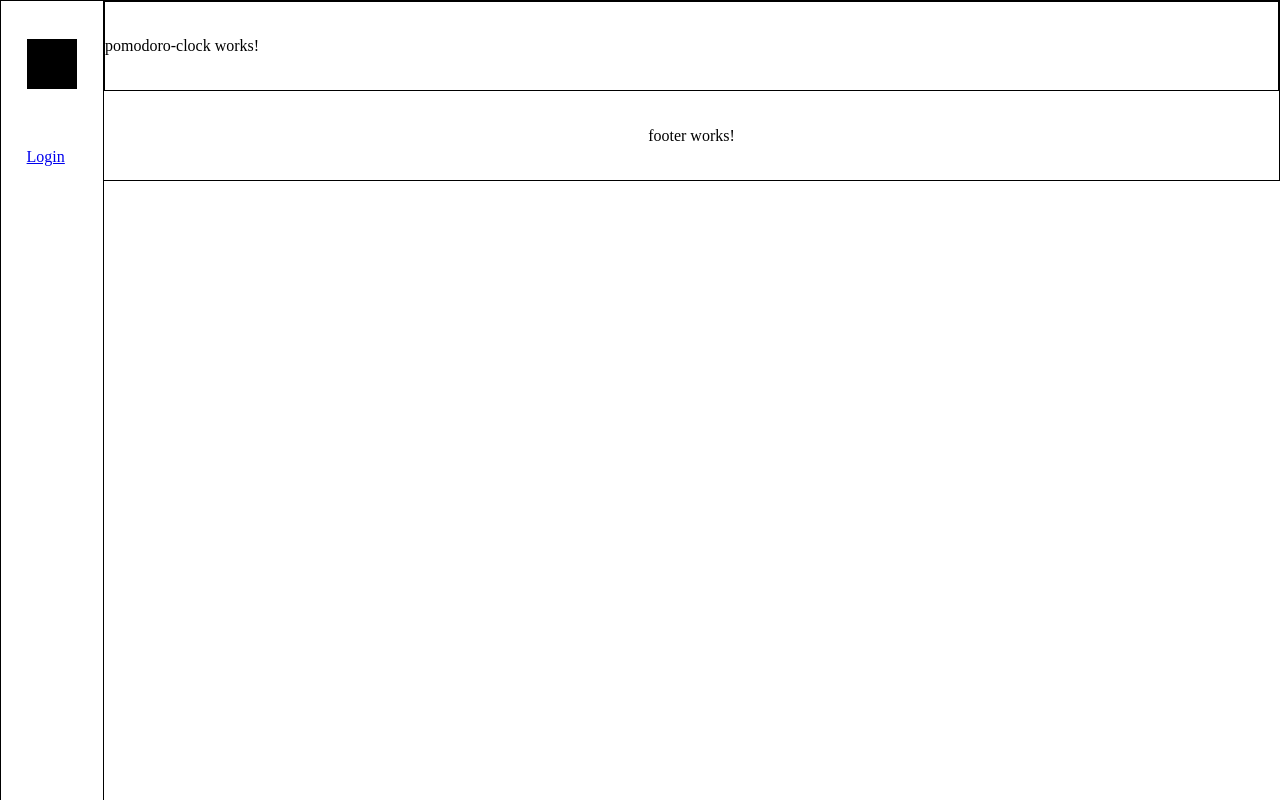
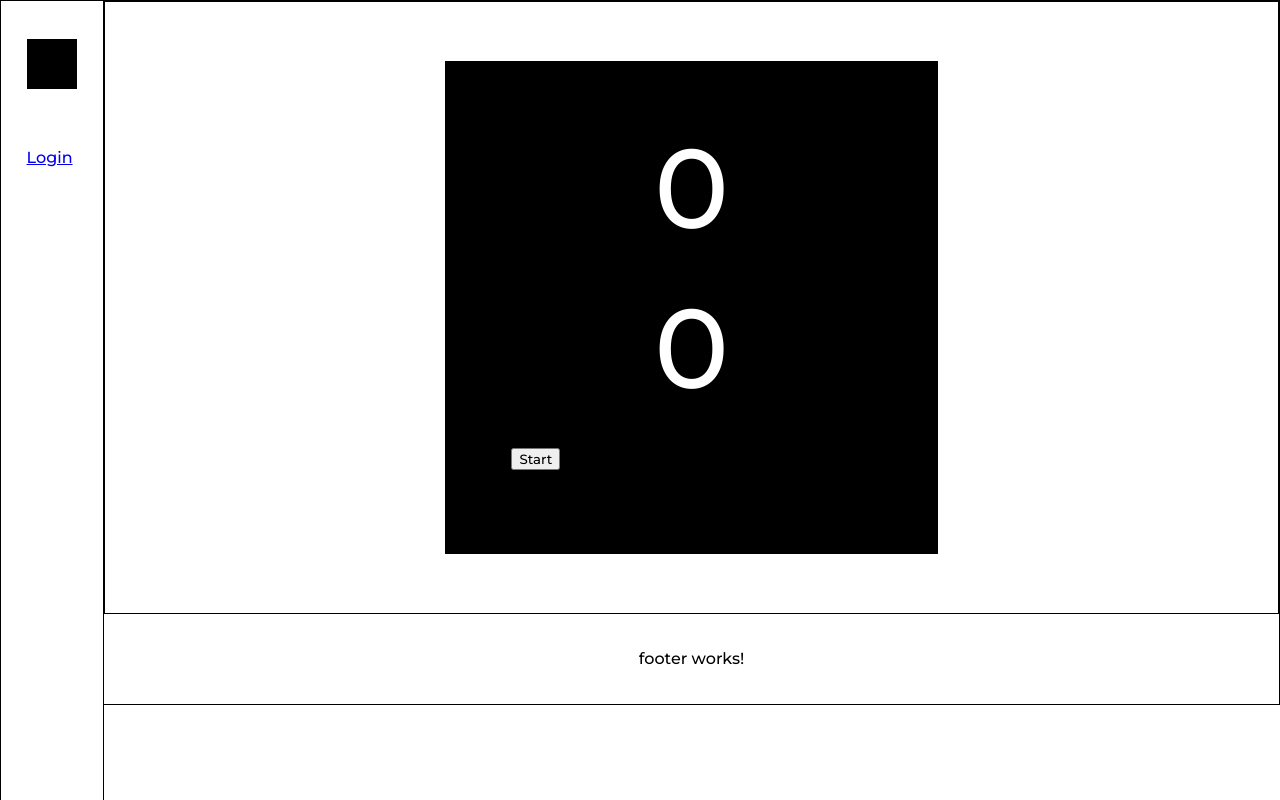
Before and after one commit to Katherine-svg/pomodoro_app, an Angular app in the folder frontend/pomodoro/: page /pomodoro-clock in a window 1280 px wide. Built offline with nearby package versions, Linux system fonts and the light colour scheme.

Commit message:
pomodoro functionality

```diff
--- a/frontend/pomodoro/src/app/components/account/login/login.component.css
+++ b/frontend/pomodoro/src/app/components/account/login/login.component.css
@@ -1,6 +1,10 @@
-form {
+#loginForm {
     width: 30%;
     margin: 15% auto;
+}
+
+form {
+    margin: 3% auto;
 }
 
 hr {
--- a/frontend/pomodoro/src/app/components/account/login/login.component.html
+++ b/frontend/pomodoro/src/app/components/account/login/login.component.html
@@ -1,5 +1,6 @@
+<div id="loginForm">
+<h1>Login</h1>
 <form #f="ngForm" (ngSubmit)="login(f)" novalidate>
-    <h1>Login</h1>
 
     <label>Username</label>
     <input type="text" name="username" ngModel required #username="ngModel" />
@@ -10,3 +11,4 @@
 
     <button>register</button>
 </form>
+</div>
--- a/frontend/pomodoro/src/app/components/account/logout/logout.component.ts
+++ b/frontend/pomodoro/src/app/components/account/logout/logout.component.ts
@@ -1,4 +1,5 @@
 import { Component, OnInit } from '@angular/core';
+import { Router } from '@angular/router';
 
 @Component({
   selector: 'app-logout',
@@ -7,10 +8,20 @@ import { Component, OnInit } from '@angular/core';
 })
 export class LogoutComponent implements OnInit {
 
-  constructor() { }
+
+  constructor(
+    private router: Router
+  ) { }
 
   ngOnInit(): void {
     sessionStorage.removeItem("currentuser")
+    this.delayRerouting()
+  }
+
+  delayRerouting() {
+    setTimeout( () => {
+      this.router.navigate([''])
+    }, 2000)
   }
 
 }
--- a/frontend/pomodoro/src/app/components/account/signup/signup.component.css
+++ b/frontend/pomodoro/src/app/components/account/signup/signup.component.css
@@ -1,6 +1,9 @@
-form {
+#signupForm {
     width: 30%;
     margin: 15% auto;
+}
+form {
+    margin: 3% auto;
 }
 
 hr {
--- a/frontend/pomodoro/src/app/components/account/signup/signup.component.html
+++ b/frontend/pomodoro/src/app/components/account/signup/signup.component.html
@@ -1,5 +1,6 @@
+<div id="signupForm">
+<h1>Sign up</h1>
 <form #s="ngForm" (ngSubmit)="register(s)" novalidate>
-    <h1>Sign up</h1>
     <label>Email</label>
     <input type="email" name="email" ngModel #email="ngModel" />
 
@@ -13,3 +14,4 @@
 
     <button>register</button>
 </form>
+</div>
--- a/frontend/pomodoro/src/app/components/core-appservices/pomodoro-clock/pomodoro-clock.component.css
+++ b/frontend/pomodoro/src/app/components/core-appservices/pomodoro-clock/pomodoro-clock.component.css
@@ -0,0 +1,23 @@
+#pomodoro {
+    width: 400px;
+    height: 400px;
+    background: black;
+    margin: 5% auto;
+    padding: 4%;
+}
+
+p {
+    text-align: center;
+    font-size: 7em;
+    color: white;
+}
+
+button {
+    margin: 5%;
+}
+
+/*
+#start {}
+#pause {}
+#stop {}
+*/
--- a/frontend/pomodoro/src/app/components/core-appservices/pomodoro-clock/pomodoro-clock.component.html
+++ b/frontend/pomodoro/src/app/components/core-appservices/pomodoro-clock/pomodoro-clock.component.html
@@ -1 +1,7 @@
-<p>pomodoro-clock works!</p>
+<div id="pomodoro">
+    <p>{{ time }}</p>
+    <p>{{ secondsToMinutes }}</p>
+    <button id="start" (click)="start()" *ngIf="active == false" >Start</button>
+    <button id="pause" (click)="pause()" *ngIf="active" >Pause</button>
+    <button id="stop" (click)="reset()" *ngIf="active"  >reset</button>
+</div>
--- a/frontend/pomodoro/src/app/components/core-appservices/pomodoro-clock/pomodoro-clock.component.ts
+++ b/frontend/pomodoro/src/app/components/core-appservices/pomodoro-clock/pomodoro-clock.component.ts
@@ -7,9 +7,59 @@ import { Component, OnInit } from '@angular/core';
 })
 export class PomodoroClockComponent implements OnInit {
 
+  time: number = 0
+  interval
+
+  secondsToMinutes: any = 0
+
+  hour: number
+  minutes: number
+  seconds: number
+
+  sString
+  mString
+
+  active: boolean = false
+
   constructor() { }
 
   ngOnInit(): void {
+
+  }
+
+  start() {
+   this.interval = setInterval(() => {
+      this.time++;
+
+      if (this.time < 60)
+      this.secondsToMinutes = this.time
+      else
+      this.secondsToMin(this.time)
+
+    }, 1500)
+    this.active = true
+  }
+  pause() {
+    clearInterval(this.interval);
+  }
+
+  reset() {
+    clearInterval(this.interval);
+    this.time = 0
+    this.secondsToMin(this.time)
+  }
+
+  secondsToMin(s:number) {
+
+    this.hour = Math.floor(s / 3600)
+    this.minutes = Math.floor(s % 3600 / 60)
+    this.seconds = Math.floor(s % 3600 % 60)
+
+    this.sString = `0${this.seconds}`
+    this.mString =  `0${this.minutes}`
+
+    this.secondsToMinutes =  `${this.mString.slice(-2)} : ${this.sString.slice(-2)}`
+
   }
 
 }
--- a/frontend/pomodoro/src/app/components/navbar/navbar.component.html
+++ b/frontend/pomodoro/src/app/components/navbar/navbar.component.html
@@ -1,16 +1,23 @@
 <div id="navbar">
     <ul>
+        <div *ngIf="getUser() == ''; else elseBlock">
         <li><a routerLink="">
 
             <div id="logo"></div>
 
         </a></li>
-        <div *ngIf="getUser() == ''; else elseBlock">
+
         <li class="user-state">
             <a routerLink="login">Login</a>
         </li>
         </div>
+
         <ng-template #elseBlock>
+        <li><a routerLink="pomodoro-clock">
+
+            <div id="logo"></div>
+
+        </a></li>
         <li class="user-state">
             <a routerLink="logout">Log out</a>
         </li>
--- a/frontend/pomodoro/src/app/shared/models/model.ts
+++ b/frontend/pomodoro/src/app/shared/models/model.ts
@@ -8,6 +8,6 @@ export enum Role {
     username: string;
     password: string;
     email: string;
-    role: string;
+    role: Role;
     token?: string;
 }
--- a/frontend/pomodoro/src/styles.css
+++ b/frontend/pomodoro/src/styles.css
@@ -1,5 +1,17 @@
+/*
+font-family: 'Roboto Mono', monospace;
+*/
+@import url('https://fonts.googleapis.com/css2?family=Roboto+Mono:wght@100;300;400;700&display=swap');
+
+/*
+font-family: 'Montserrat', sans-serif;
+*/
+
+@import url('https://fonts.googleapis.com/css2?family=Montserrat:wght@200;500;800&display=swap');
+
 * {
     margin: 0;
+    font-family: 'Montserrat', sans-serif;
 }
 
 h1, h2, p, label {
```
Also changed, not shown: frontend/pomodoro/src/app/shared/services/user.service.ts (added, +37 -0 lines), 1 other file (tests, documents, lock files or other folders).
